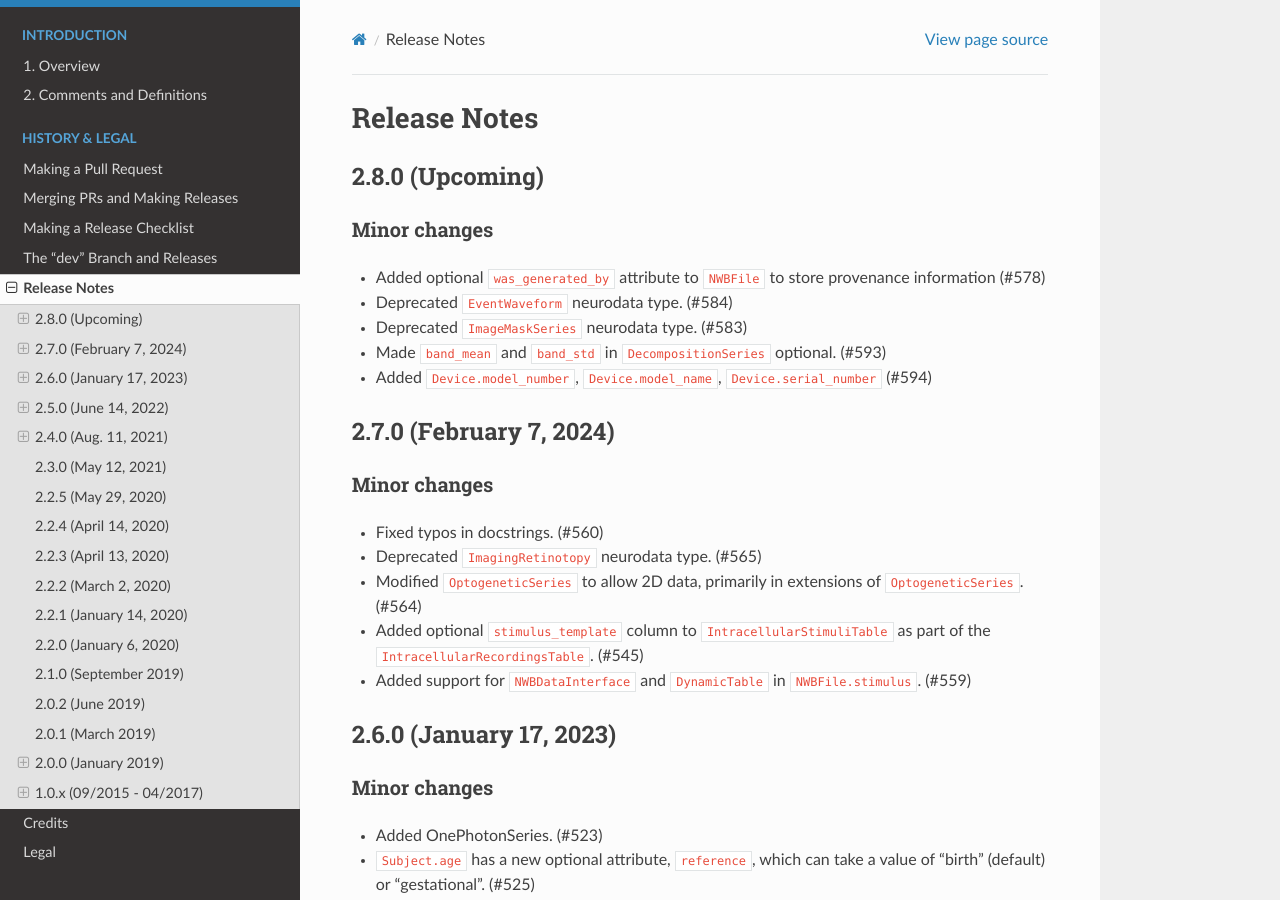
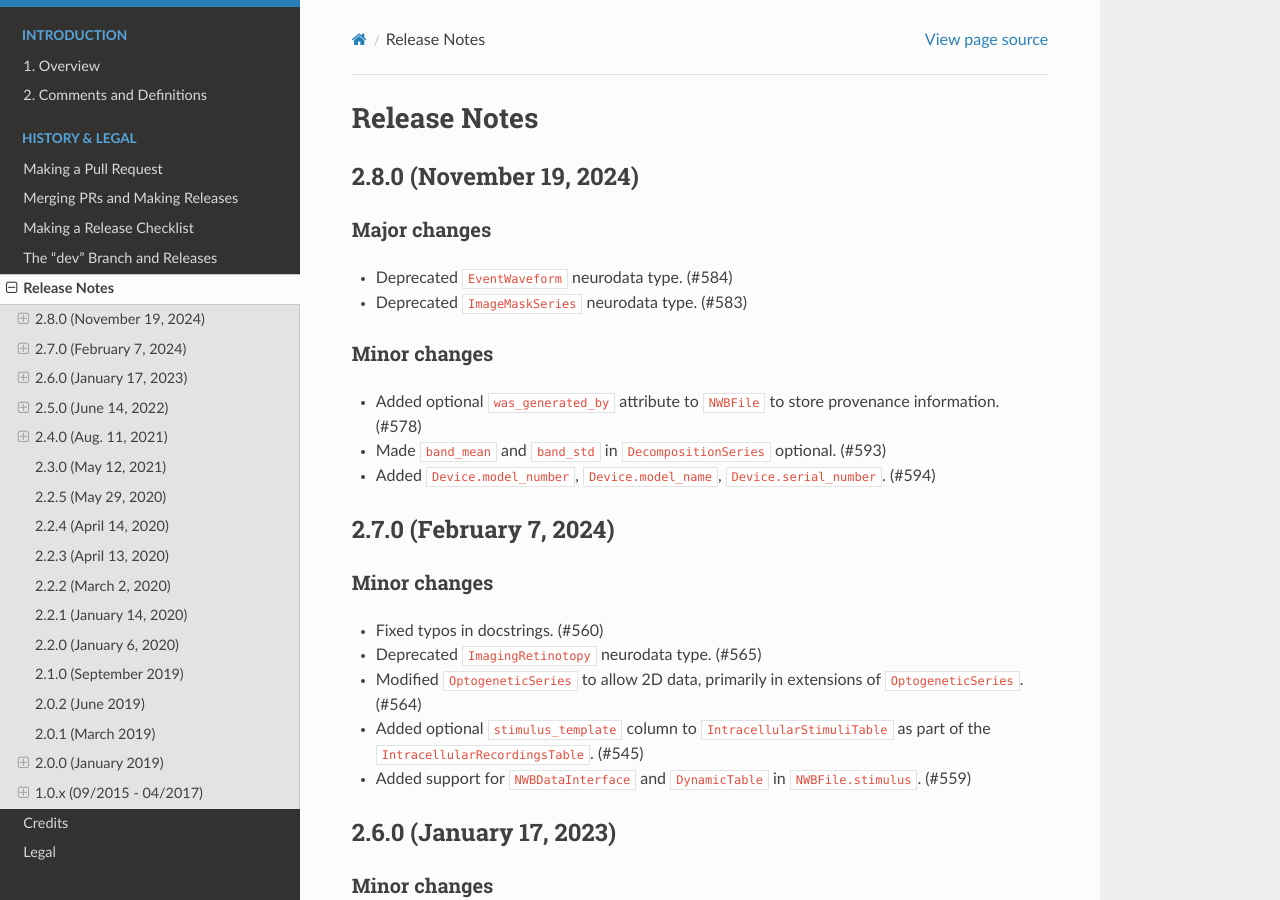
Before and after one commit to NeurodataWithoutBorders/nwb-schema, a Sphinx documentation site: the page built from docs/format/source/format_release_notes.rst, in a window 1280 px wide and 900 px high. Built offline with Sphinx 7.4.7 and the Read the Docs theme 3.1.0, drawn with Linux system fonts in a browser that asks for light colours.

Commit message:
Set version to 2.8.0

```diff
--- a/docs/format/source/conf.py
+++ b/docs/format/source/conf.py
@@ -83,9 +83,9 @@ copyright = u'2017-2024, Neurodata Without Borders'
 # built documents.
 #
 # The short X.Y version.
-version = '2.8.0-alpha'
+version = '2.8.0'
 # The full version, including alpha/beta/rc tags.
-release = '2.8.0-alpha'
+release = '2.8.0'
 
 # The language for content autogenerated by Sphinx. Refer to documentation
 # for a list of supported languages.
--- a/docs/format/source/format_release_notes.rst
+++ b/docs/format/source/format_release_notes.rst
@@ -3,16 +3,19 @@
 Release Notes
 =============
 
-2.8.0 (Upcoming)
-------------------------
+2.8.0 (November 19, 2024)
+-------------------------
+
+Major changes
+^^^^^^^^^^^^^
+- Deprecated ``EventWaveform`` neurodata type. (#584)
+- Deprecated ``ImageMaskSeries`` neurodata type. (#583)
 
 Minor changes
 ^^^^^^^^^^^^^
-- Added optional ``was_generated_by`` attribute to ``NWBFile`` to store provenance information (#578)
-- Deprecated ``EventWaveform`` neurodata type. (#584)
-- Deprecated ``ImageMaskSeries`` neurodata type. (#583)
+- Added optional ``was_generated_by`` attribute to ``NWBFile`` to store provenance information. (#578)
 - Made ``band_mean`` and ``band_std`` in ``DecompositionSeries`` optional. (#593)
-- Added ``Device.model_number``, ``Device.model_name``, ``Device.serial_number`` (#594)
+- Added ``Device.model_number``, ``Device.model_name``, ``Device.serial_number``. (#594)
 
 2.7.0 (February 7, 2024)
 ------------------------
```
Also changed, not shown: 2 other files.
